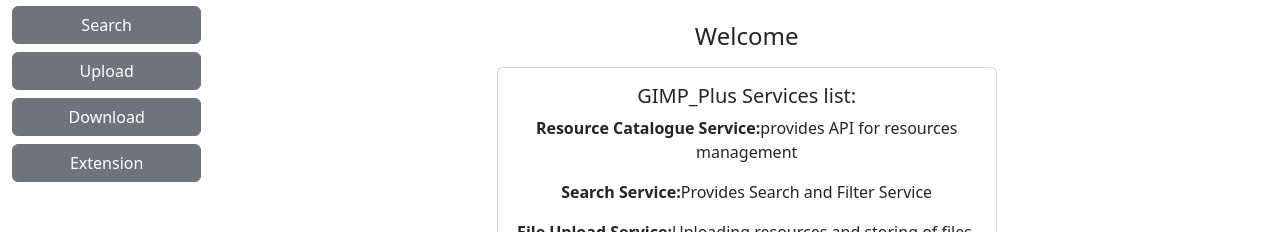
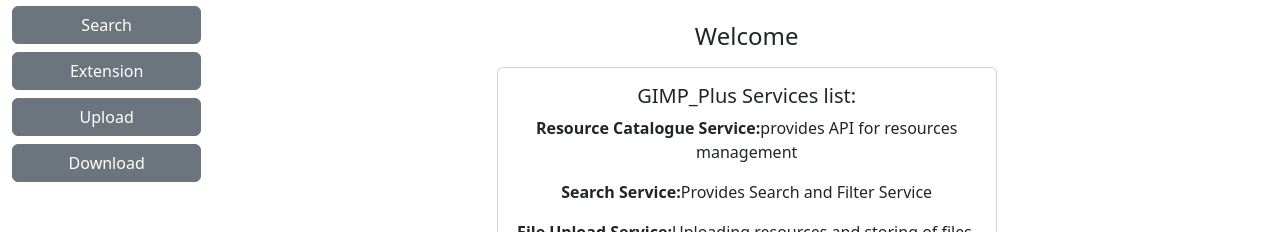
Before and after one commit to Catherin2/GIOER2, a React (Vite) app in the folder client/: page /dashboard in a window 1280 px wide. Shown: the part 160-392 px from the top of the page. Built offline with nearby package versions, Linux system fonts and the light colour scheme.

Commit message:
Update Dashboard.jsx
commit 3

```diff
--- a/client/src/Dashboard.jsx
+++ b/client/src/Dashboard.jsx
@@ -35,9 +35,10 @@ const Dashboard = () => {
          {/* <Button onClick={fetchResources} variant="secondary" className="mb-2 w-100">Resource</Button> */}
           <Link to="/resource" className="btn btn-secondary mb-2 w-100">Resource</Link>
           <Link to="/search" className="btn btn-secondary mb-2 w-100">Search</Link>
+          <Link to="/extension" className="btn btn-secondary mb-2 w-100">Extension</Link>
           <Link to="/upload" className="btn btn-secondary mb-2 w-100">Upload</Link>
           <Link to="/download" className="btn btn-secondary mb-2 w-100">Download</Link>
-          <Link to="/extension" className="btn btn-secondary mb-2 w-100">Extension</Link>
+
         </Col>
 
         {/*Main Content */}
```
